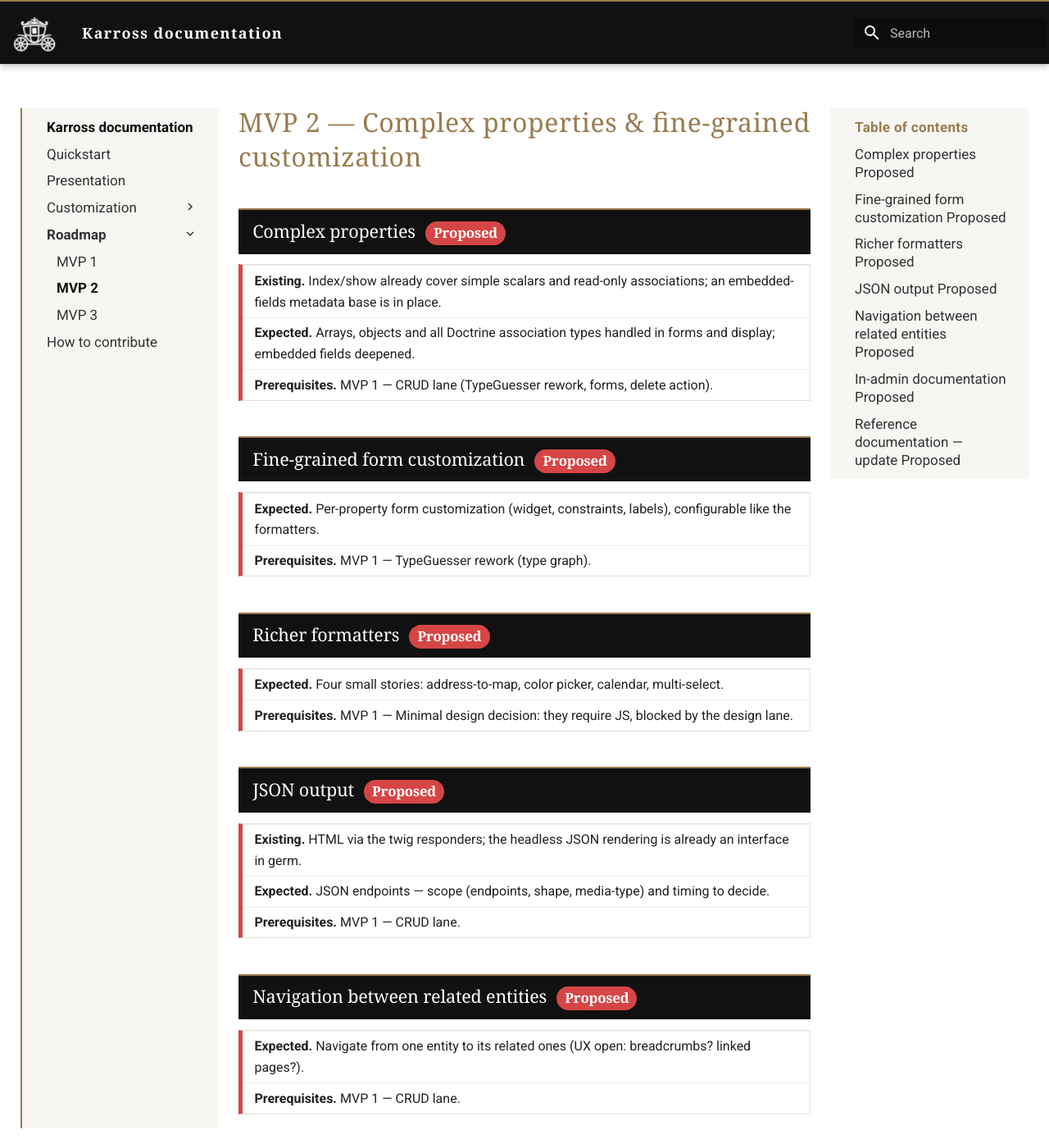
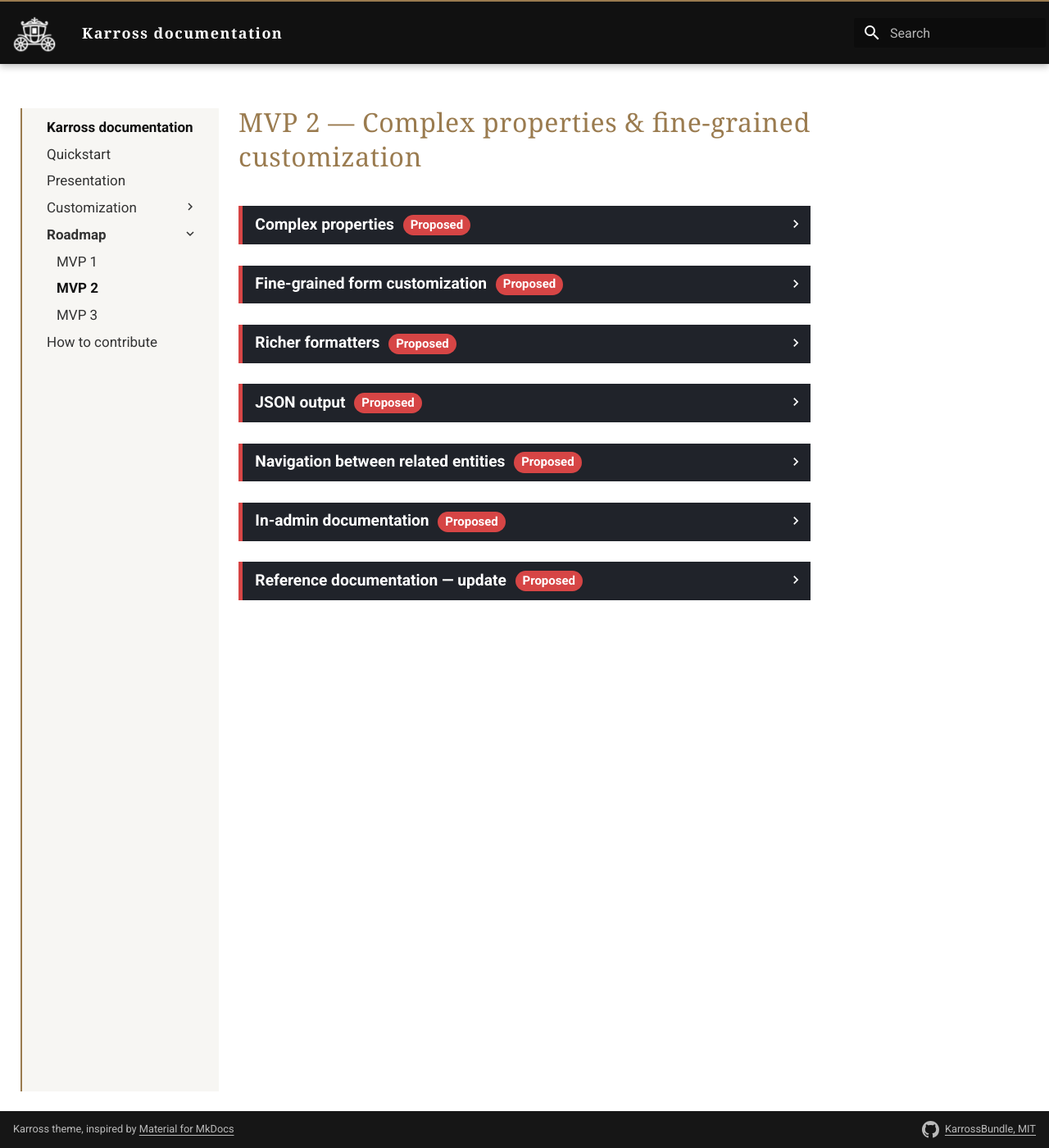
Before and after one commit to Karross/KarrossBundle, an MkDocs documentation site: the page built from docs/src/roadmap/mvp-2.md, in a window 1280 px wide and 1400 px high. Shown: the whole window at 82% size. Built offline with MkDocs 1.6.1 and Material for MkDocs 9.7.7, drawn with Linux system fonts in a browser that asks for light colours; some of the changed text lies outside the part shown.

Commit message:
feat(doc): make roadmap tickets collapsible

```diff
--- a/docs/src/roadmap/mvp-2.md
+++ b/docs/src/roadmap/mvp-2.md
@@ -1,67 +1,81 @@
 # MVP 2 — Complex properties & fine-grained customization
 
-## Complex properties <span class="k-status k-status--red">Proposed</span>
+<details class="k-ticket k-ticket--red">
+  <summary>Complex properties <span class="k-status k-status--red">Proposed</span></summary>
 
-<table class="k-ticket k-ticket--red">
-  <tbody>
-    <tr><td><strong>Existing.</strong> Index/show already cover simple scalars and read-only associations; an embedded-fields metadata base is in place.</td></tr>
-    <tr><td><strong>Expected.</strong> Arrays, objects and all Doctrine association types handled in forms and display; embedded fields deepened.</td></tr>
-    <tr><td><strong>Prerequisites.</strong> MVP 1 — CRUD lane (TypeGuesser rework, forms, delete action).</td></tr>
-  </tbody>
-</table>
+  <table class="k-ticket">
+    <tbody>
+      <tr><th>Existing.</th><td>Index/show already cover simple scalars and read-only associations; an embedded-fields metadata base is in place.</td></tr>
+      <tr><th>Expected.</th><td>Arrays, objects and all Doctrine association types handled in forms and display; embedded fields deepened.</td></tr>
+      <tr><th>Prerequisites.</th><td>MVP 1 — CRUD lane (TypeGuesser rework, forms, delete action).</td></tr>
+    </tbody>
+  </table>
+</details>
 
-## Fine-grained form customization <span class="k-status k-status--red">Proposed</span>
+<details class="k-ticket k-ticket--red">
+  <summary>Fine-grained form customization <span class="k-status k-status--red">Proposed</span></summary>
 
-<table class="k-ticket k-ticket--red">
-  <tbody>
-    <tr><td><strong>Expected.</strong> Per-property form customization (widget, constraints, labels), configurable like the formatters.</td></tr>
-    <tr><td><strong>Prerequisites.</strong> MVP 1 — TypeGuesser rework (type graph).</td></tr>
-  </tbody>
-</table>
+  <table class="k-ticket">
+    <tbody>
+      <tr><th>Expected.</th><td>Per-property form customization (widget, constraints, labels), configurable like the formatters.</td></tr>
+      <tr><th>Prerequisites.</th><td>MVP 1 — TypeGuesser rework (type graph).</td></tr>
+    </tbody>
+  </table>
+</details>
 
-## Richer formatters <span class="k-status k-status--red">Proposed</span>
+<details class="k-ticket k-ticket--red">
+  <summary>Richer formatters <span class="k-status k-status--red">Proposed</span></summary>
 
-<table class="k-ticket k-ticket--red">
-  <tbody>
-    <tr><td><strong>Expected.</strong> Four small stories: address-to-map, color picker, calendar, multi-select.</td></tr>
-    <tr><td><strong>Prerequisites.</strong> MVP 1 — Minimal design decision: they require JS, blocked by the design lane.</td></tr>
-  </tbody>
-</table>
+  <table class="k-ticket">
+    <tbody>
+      <tr><th>Expected.</th><td>Four small stories: address-to-map, color picker, calendar, multi-select.</td></tr>
+      <tr><th>Prerequisites.</th><td>MVP 1 — Minimal design decision: they require JS, blocked by the design lane.</td></tr>
+    </tbody>
+  </table>
+</details>
 
-## JSON output <span class="k-status k-status--red">Proposed</span>
+<details class="k-ticket k-ticket--red">
+  <summary>JSON output <span class="k-status k-status--red">Proposed</span></summary>
 
-<table class="k-ticket k-ticket--red">
-  <tbody>
-    <tr><td><strong>Existing.</strong> HTML via the twig responders; the headless JSON rendering is already an interface in germ.</td></tr>
-    <tr><td><strong>Expected.</strong> JSON endpoints — scope (endpoints, shape, media-type) and timing to decide.</td></tr>
-    <tr><td><strong>Prerequisites.</strong> MVP 1 — CRUD lane.</td></tr>
-  </tbody>
-</table>
+  <table class="k-ticket">
+    <tbody>
+      <tr><th>Existing.</th><td>HTML via the twig responders; the headless JSON rendering is already an interface in germ.</td></tr>
+      <tr><th>Expected.</th><td>JSON endpoints — scope (endpoints, shape, media-type) and timing to decide.</td></tr>
+      <tr><th>Prerequisites.</th><td>MVP 1 — CRUD lane.</td></tr>
+    </tbody>
+  </table>
+</details>
 
-## Navigation between related entities <span class="k-status k-status--red">Proposed</span>
+<details class="k-ticket k-ticket--red">
+  <summary>Navigation between related entities <span class="k-status k-status--red">Proposed</span></summary>
 
-<table class="k-ticket k-ticket--red">
-  <tbody>
-    <tr><td><strong>Expected.</strong> Navigate from one entity to its related ones (UX open: breadcrumbs? linked pages?).</td></tr>
-    <tr><td><strong>Prerequisites.</strong> MVP 1 — CRUD lane.</td></tr>
-  </tbody>
-</table>
+  <table class="k-ticket">
+    <tbody>
+      <tr><th>Expected.</th><td>Navigate from one entity to its related ones (UX open: breadcrumbs? linked pages?).</td></tr>
+      <tr><th>Prerequisites.</th><td>MVP 1 — CRUD lane.</td></tr>
+    </tbody>
+  </table>
+</details>
 
-## In-admin documentation <span class="k-status k-status--red">Proposed</span>
+<details class="k-ticket k-ticket--red">
+  <summary>In-admin documentation <span class="k-status k-status--red">Proposed</span></summary>
 
-<table class="k-ticket k-ticket--red">
-  <tbody>
-    <tr><td><strong>Expected.</strong> Developer help embedded in the admin pages.</td></tr>
-    <tr><td><strong>Prerequisites.</strong> Coupled to the design lane — to decide.</td></tr>
-  </tbody>
-</table>
+  <table class="k-ticket">
+    <tbody>
+      <tr><th>Expected.</th><td>Developer help embedded in the admin pages.</td></tr>
+      <tr><th>Prerequisites.</th><td>Coupled to the design lane — to decide.</td></tr>
+    </tbody>
+  </table>
+</details>
 
-## Reference documentation — update <span class="k-status k-status--red">Proposed</span>
+<details class="k-ticket k-ticket--red">
+  <summary>Reference documentation — update <span class="k-status k-status--red">Proposed</span></summary>
 
-<table class="k-ticket k-ticket--red">
-  <tbody>
-    <tr><td><strong>Existing.</strong> The reference page created in MVP 1 covers the base configuration surface (routes, formatters, type overrides, template overrides).</td></tr>
-    <tr><td><strong>Expected.</strong> Extend the reference with the MVP-2 surface: per-property form customization, widget renderers, richer formatters, JSON output.</td></tr>
-    <tr><td><strong>Prerequisites.</strong> This MVP's Fine-grained form customization + Richer formatters: the reference documents the config surface once it stabilizes.</td></tr>
-  </tbody>
-</table>
+  <table class="k-ticket">
+    <tbody>
+      <tr><th>Existing.</th><td>The reference page created in MVP 1 covers the base configuration surface (routes, formatters, type overrides, template overrides).</td></tr>
+      <tr><th>Expected.</th><td>Extend the reference with the MVP-2 surface: per-property form customization, widget renderers, richer formatters, JSON output.</td></tr>
+      <tr><th>Prerequisites.</th><td>This MVP's Fine-grained form customization + Richer formatters: the reference documents the config surface once it stabilizes.</td></tr>
+    </tbody>
+  </table>
+</details>
--- a/docs/src/stylesheets/extra.css
+++ b/docs/src/stylesheets/extra.css
@@ -233,28 +233,100 @@
     }
 }
 
-/* Tickets de la roadmap : titre (ancre TOC) + corps, liseré = statut */
+/* Tickets de la roadmap : barre repliable (titre blanc sur fond sombre), liseré = statut */
 .md-typeset .k-status {
     vertical-align: middle;
     margin-left: 0.4em;
 }
 
-.md-typeset table.k-ticket {
-    border: 1px solid #e5e0d8;
+.md-typeset details.k-ticket {
+    background-color: transparent;
+    border: none;
+    box-shadow: none;
+    color: var(--md-default-fg-color);
+    font-size: inherit;
     margin: 0.5em 0 1.6em 0;
+    padding: 0;
+}
+
+.md-typeset details.k-ticket:focus-within {
+    box-shadow: none;
+}
+
+.md-typeset details.k-ticket > summary {
+    background-color: #20232a;
+    border: none;
+    border-left: 5px solid transparent;
+    border-radius: 0;
+    color: #ffffff;
+    cursor: pointer;
+    font-size: 1.2em;
+    font-weight: 600;
+    line-height: 1.2;
+    list-style: none;
+    margin: 0;
+    padding: 0.55em 1em 0.55em 0.8em;
+}
+
+.md-typeset details.k-ticket > summary::-webkit-details-marker {
+    display: none;
+}
+
+/* Annule la pastille Material (icône admonition) sur le summary */
+.md-typeset details.k-ticket > summary::before {
+    display: none;
+}
+
+.md-typeset details.k-ticket > summary::after {
+    content: "\25B8";
+    display: inline-block;
+    margin-left: 0.5em;
+    transition: transform 0.15s ease;
+    vertical-align: text-bottom;
+}
+
+.md-typeset details.k-ticket[open] > summary::after {
+    transform: rotate(90deg);
+}
+
+/* Tableau du ticket : label dans une colonne dédiée */
+.md-typeset details.k-ticket table.k-ticket {
+    border: none;
+    margin: 0.6em 0 0.4em 0;
     width: 100%;
 }
 
-.md-typeset table.k-ticket td {
-    border-top: 1px solid #eee;
-    padding: 0.35em 0.9em;
+.md-typeset details.k-ticket table.k-ticket td,
+.md-typeset details.k-ticket table.k-ticket th {
+    border-bottom: none;
+    border-top: 1px solid #ededed;
+    padding: 0.4em 0.9em;
+    text-align: left;
+    vertical-align: top;
 }
 
-.md-typeset table.k-ticket--red    { border-left: 5px solid #d64545; }
-.md-typeset table.k-ticket--orange { border-left: 5px solid #e0962b; }
-.md-typeset table.k-ticket--yellow { border-left: 5px solid #eab308; }
-.md-typeset table.k-ticket--green  { border-left: 5px solid #2f9e44; }
-.md-typeset table.k-ticket--blue   { border-left: 5px solid #1c7ed6; }
+.md-typeset details.k-ticket table.k-ticket th {
+    color: var(--md-default-fg-color);
+    font-weight: 600;
+    min-width: 11em;
+    white-space: nowrap;
+}
+
+/* Matériel : annule wrapper/marges insérés par Material dans les details */
+.md-typeset details.k-ticket .md-typeset__scrollwrap {
+    margin: 0;
+}
+
+.md-typeset details.k-ticket .md-typeset__table {
+    padding: 0;
+}
+
+/* Le liseré de statut porte sur la barre de titre */
+.md-typeset details.k-ticket--red    > summary { border-left-color: #d64545; }
+.md-typeset details.k-ticket--orange > summary { border-left-color: #e0962b; }
+.md-typeset details.k-ticket--yellow > summary { border-left-color: #eab308; }
+.md-typeset details.k-ticket--green  > summary { border-left-color: #2f9e44; }
+.md-typeset details.k-ticket--blue   > summary { border-left-color: #1c7ed6; }
 
 /* =========================================================
    Footer : attribution à gauche, licence + dépôt GitHub à droite
```
Also changed, not shown: docs/src/roadmap/mvp-1.md (+110 -88 lines), docs/src/roadmap/mvp-3.md (+30 -24 lines).
